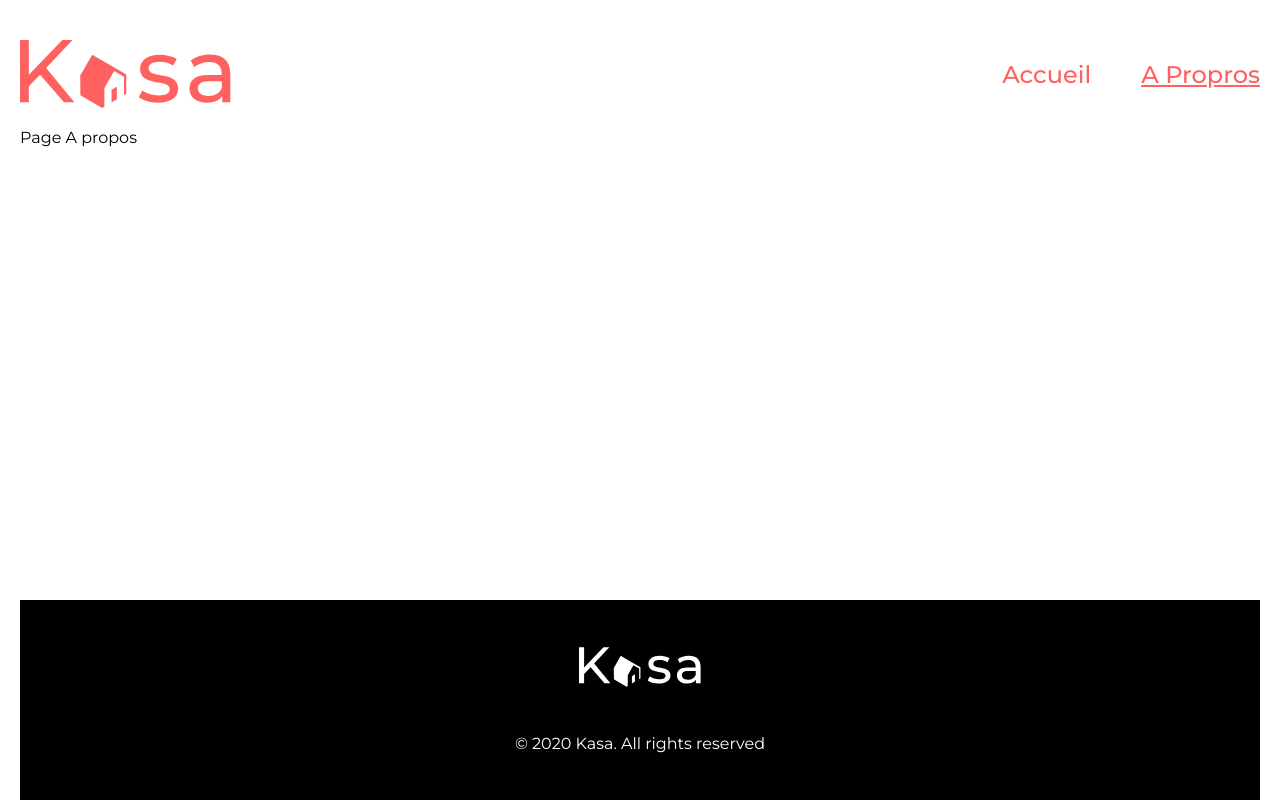
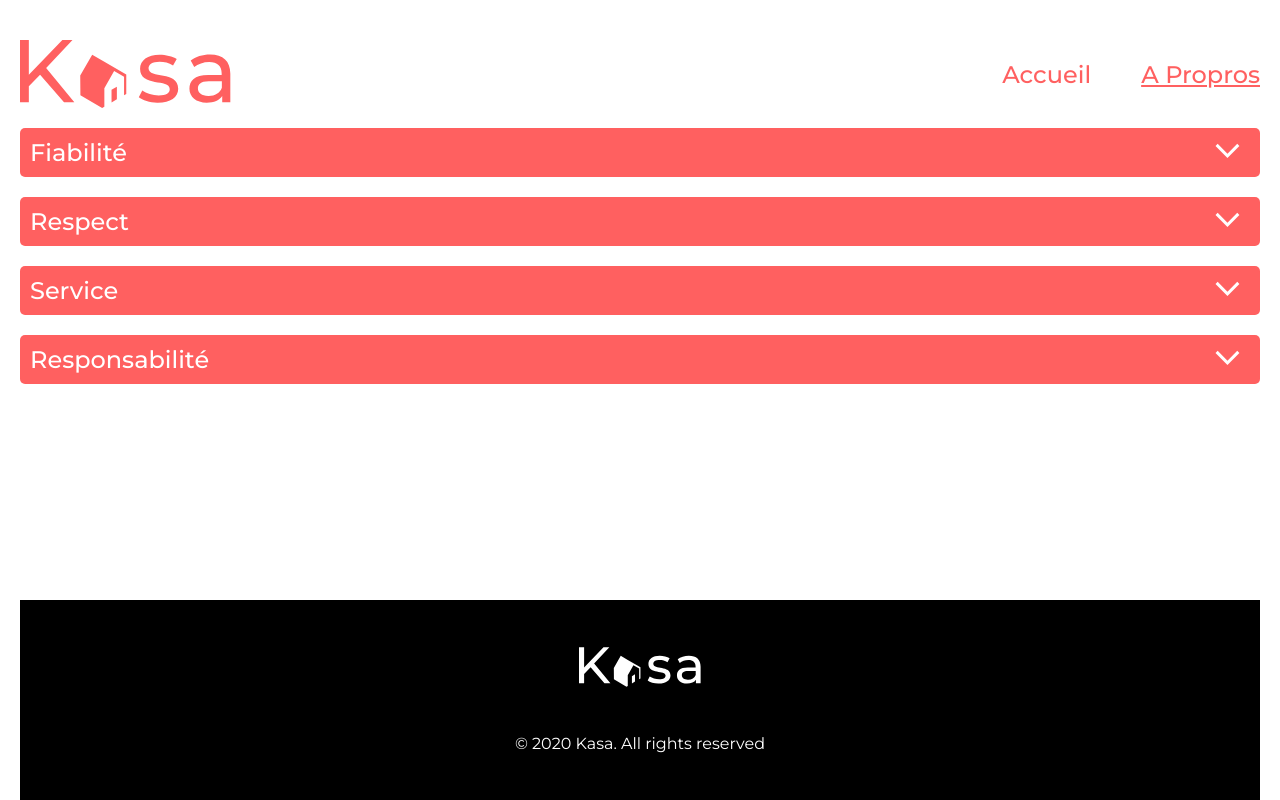
Before and after one commit to melacod/MelanieKlein_11_19012022, a React (Create React App) app: page /apropos in a window 1280 px wide. Built offline with nearby package versions, Linux system fonts and the light colour scheme.

Commit message:
ajout composant collapse et page a propos

```diff
--- a/src/App.css
+++ b/src/App.css
@@ -1,5 +1,6 @@
 html {
   --main-color: #FF6060;
+  --bg-color: #F6F6F6;
 }
 
 body {
@@ -33,6 +34,15 @@ a {
   display: flex;
   flex-direction: column;
   flex-wrap: nowrap;
-  height: 100vh;
+  min-height: 100vh;
   margin: 0;
 }
+
+@media (max-width: 375px) {
+
+  main {
+      margin-left: 20px;
+      margin-right: 20px;
+  }
+
+}
--- /dev/null
+++ b/src/components/Collapse.css
@@ -0,0 +1,70 @@
+.collapse {
+    display: flex;
+    flex-direction: row;
+    flex-wrap: wrap;
+    margin-bottom: 20px;
+}
+
+.collapse .title {
+    width: 100%;
+    background-color: var(--main-color);
+    display: flex;
+    flex-direction: row;
+    flex-wrap: nowrap;
+    justify-content: space-between;
+    align-items: center;
+    padding: 10px;
+    border-radius: 5px;
+    cursor: pointer;
+}
+
+.collapse .title .text {
+    color: white;
+    font-size: 24px;
+    font-weight: 500;
+    font-style: normal;
+}
+
+.collapse .title .icon {
+    margin-right: 10px;
+}
+
+.collapse .content {
+    width: 100%;
+    color: var(--main-color);
+    background-color: var(--bg-color);
+    font-size: 24px;
+    font-weight: 400;
+    font-style: normal;
+    padding: 30px 20px 20px 20px;
+}
+
+.collapse .content.expanded {
+    display: block;
+}
+
+.collapse .content.collapsed {
+    display: none;
+}
+
+.collapse .arrow path {
+    fill: white;
+}
+
+@media (max-width: 375px) {
+
+    .collapse .title .text {
+        font-size: 13px;
+    }
+
+    .collapse .arrow {
+        height: 18px;
+        width: 18px;
+    }
+
+    .collapse .content {
+        font-size: 12px;
+        padding: 10px 7px 7px 7px;
+    }
+
+}
--- /dev/null
+++ b/src/components/Collapse.js
@@ -0,0 +1,27 @@
+import { useState } from 'react'
+
+import { ReactComponent as ArrowDown } from '../assets/arrow-down.svg';
+import { ReactComponent as ArrowUp } from '../assets/arrow-up.svg';
+
+import "./Collapse.css";
+
+export default function Collapse (props) {
+
+    const [isExpanded, setExpanded] = useState(false)
+
+    return (
+        <div className="collapse">
+            <div className="title" onClick={ () => setExpanded(!isExpanded) }>
+                <div className="text">
+                    {props.title}
+                </div>
+                <div className="icon">
+                    {isExpanded ? <ArrowUp className='arrow' /> : <ArrowDown className='arrow' />}
+                </div>
+            </div>
+            <div className={`content ${isExpanded ? 'expanded' : 'collapsed'}`}>
+                {props.content}
+            </div>
+        </div>
+    )
+}
--- a/src/layout/Footer.js
+++ b/src/layout/Footer.js
@@ -6,7 +6,7 @@ import "./Footer.css";
 export default function Footer () {
     return (
         <footer>
-            <Logo fill="#000000" className='logo' />
+            <Logo className='logo' />
             <div>© 2020 Kasa. All rights reserved</div>
         </footer>
     )
--- a/src/pages/APropos.js
+++ b/src/pages/APropos.js
@@ -1,5 +1,12 @@
+import Collapse from "../components/Collapse.js";
+
 export default function APropos() {
     return (
-        <div>Page A propos</div>
+        <div>
+            <Collapse title="Fiabilité" content="Les annonces postées sur Kasa garantissent une fiabilité totale. Les photos sont conformes aux logements, et toutes les informations sont régulièrement vérifiées  par nos équipes." />
+            <Collapse title="Respect" content="La bienveillance fait partie des valeurs fondatrices de Kasa. Tout comportement discriminatoire ou de perturbation du voisinage entraînera une exclusion de notre plateforme." />
+            <Collapse title="Service" content="Nos équipes se tiennent à votre disposition pour vous fournir une expérience parfaite. N'hésitez pas à nous contacter si vous avez la moindre question." />
+            <Collapse title="Responsabilité" content="La sécurité est la priorité de Kasa. Aussi bien pour nos hôtes que pour les voyageurs, chaque logement correspond aux critères de sécurité établis par nos services. En laissant une note aussi bien à l'hôte qu'au locataire, cela permet à nos équipes de vérifier que les standards sont bien respectés. Nous organisons également des ateliers sur la sécurité domestique pour nos hôtes." />
+        </div>
     );
 }
```
Also changed, not shown: src/assets/arrow-down.svg (added), src/assets/arrow-up.svg (added).
